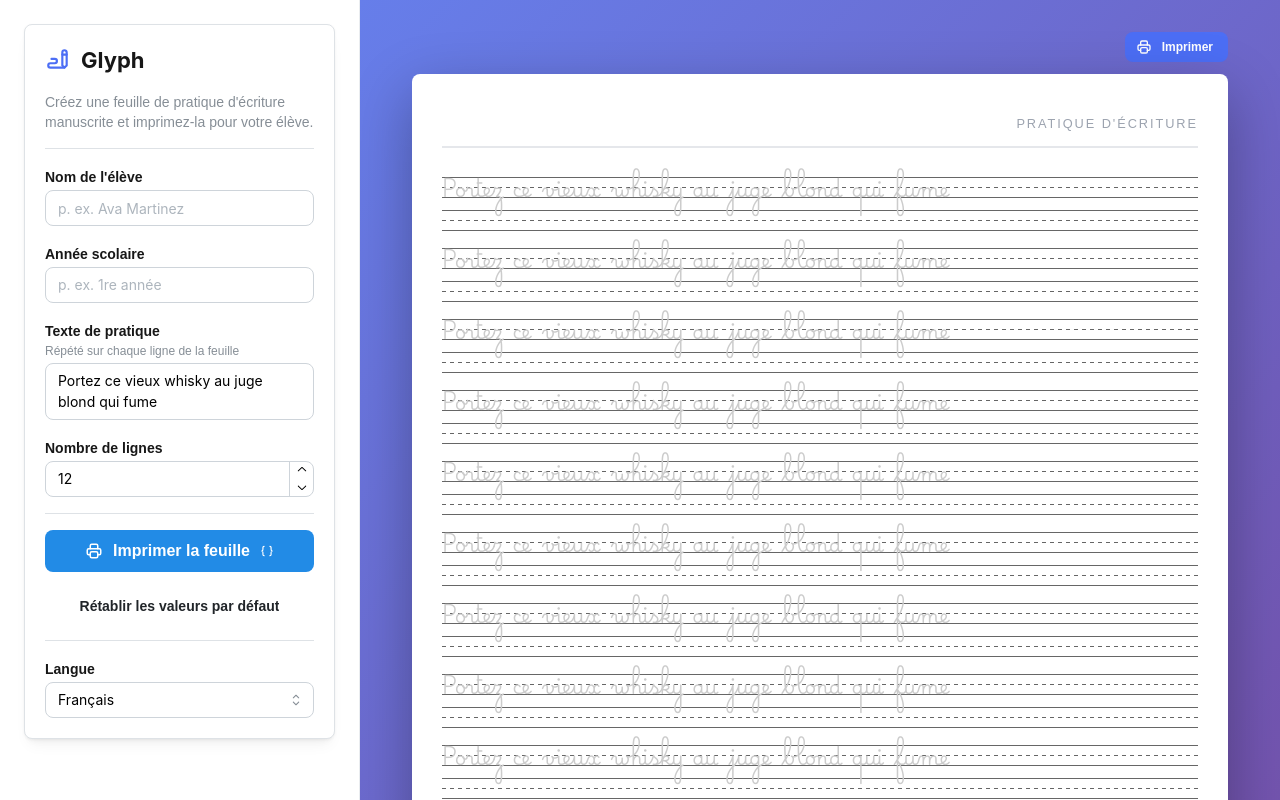
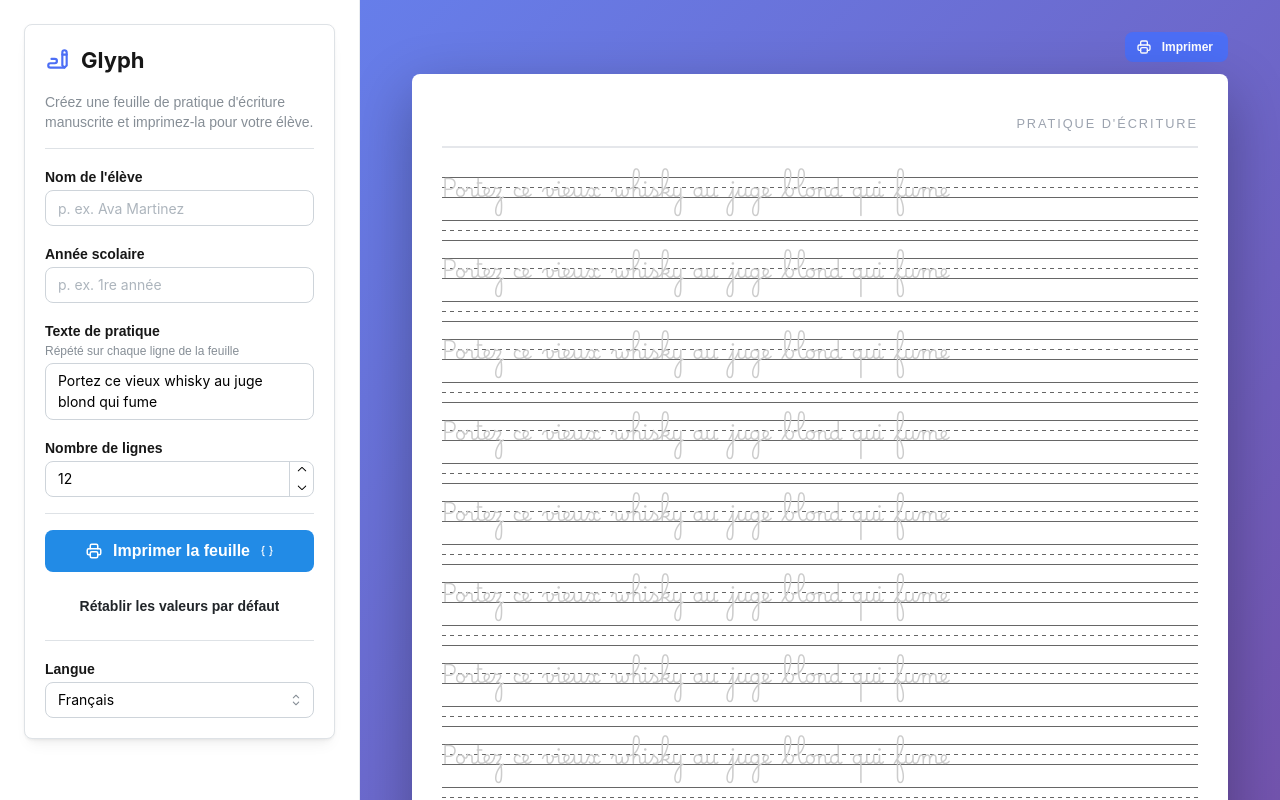
Before and after one commit to faber-numeris/glyph, a Next.js app: page / in a window 1280 px wide. Shown: the top 800 px of the page. Built offline with nearby package versions, Linux system fonts and the light colour scheme.

Commit message:
fix: increase the space between the practice line and the example

```diff
--- a/components/HandwritingSheet.module.css
+++ b/components/HandwritingSheet.module.css
@@ -49,6 +49,12 @@
     gap: 5px;
 }
 
+.writingLineContainer{
+    display: flex;
+    flex-direction: column;
+    gap: 10px;
+}
+
 .writingLine {
     margin-bottom: 2px;
     font-family: "Marelle Baton", cursive;
--- a/components/HandwritingSheet.tsx
+++ b/components/HandwritingSheet.tsx
@@ -24,7 +24,7 @@ export const HandwritingSheet = () => {
 
             <div className={styles.writingLines}>
                 {Array.from({length: lines}).map((_, index) => (
-                    <div key={index}>
+                    <div key={index} className={styles.writingLineContainer}>
                         <div className={styles.writingLine}>
                             {practiceText}
                         </div>
```
